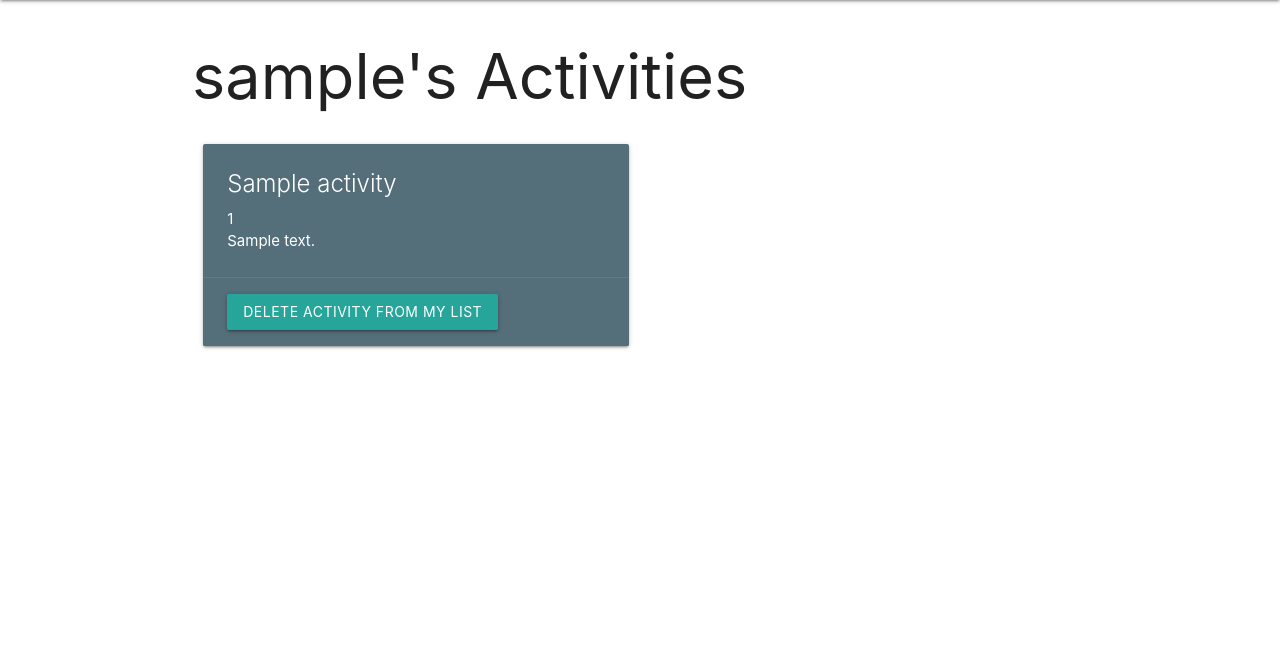
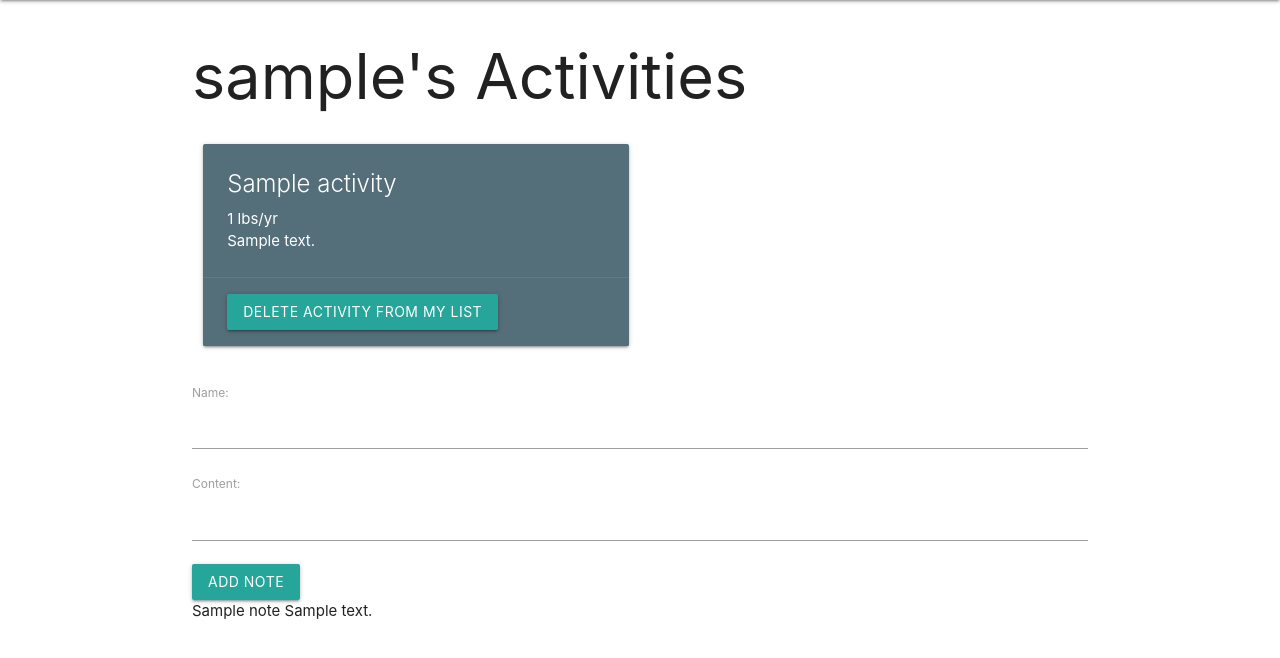
Before and after one commit to kkonkel23/Eco-Acts, a Django app: page /accounts/1/ in a window 1280 px wide. Shown: the part 64-722 px from the top of the page. Run offline with Django 3.2, Linux system fonts and the light colour scheme; tables that the repository leaves empty hold one stand-in row (values such as "Sample post").

Commit message:
add notes form

```diff
--- a/main_app/admin.py
+++ b/main_app/admin.py
@@ -1,5 +1,7 @@
 from django.contrib import admin
-from .models import Activity,
+from .models import Activity, MyActivity, Note
 
 # Register your models here.
 admin.site.register(Activity)
+admin.site.register(MyActivity)
+admin.site.register(Note)
--- a/main_app/templates/user_activities.html
+++ b/main_app/templates/user_activities.html
@@ -8,7 +8,7 @@
       <div class="card blue-grey darken-1">
         <div class="card-content white-text">
           <span class="card-title">{{ activity.name }}</span>
-          <p>{{ activity.savings }}</p>
+          <p>{{ activity.savings }} lbs/yr</p>
           <p>{{ activity.about }}</p>
         </div>
         <div class="card-action">
@@ -19,5 +19,17 @@
 </div>
 
 {% endfor %}
+    <form action="{% url 'add_note' user.id %}" method="post">
+        {% csrf_token %}
+        {{ note_form.as_p }}
+        <input type="submit" class="btn" value="Add Note">
+    </form>
+
+    {% for note in user.note_set.all %}
+          <tr>
+            <td>{{note.name}}</td>
+            <td>{{note.content}}</td>
+          </tr>
+    {% endfor %}
 
 {% endblock %}
--- a/main_app/urls.py
+++ b/main_app/urls.py
@@ -7,7 +7,7 @@ urlpatterns = [
     path('accounts/<int:user_id>/', views.user_activities, name='user_activities'),
     path('activities/', views.ActivityList.as_view(), name='index'),
     path('activities/<int:activity_id>/', views.activities_detail, name='detail'),
-    path('activities/<int:activity_id>/add_note', views.add_note, name='add_note'),
+    path('accounts/<int:user_id>/add_note', views.add_note, name='add_note'),
     path('activities/<int:activity_id>/assoc_activity/<int:user_id>/', views.assoc_activity, name='assoc_activity'),
     path('activities/<int:activity_id>/unassoc_activity/<int:user_id>/', views.unassoc_activity, name='unassoc_activity'),
     path('accounts/signup/', views.signup, name='signup'),
--- a/main_app/views.py
+++ b/main_app/views.py
@@ -5,6 +5,7 @@ from django.contrib.auth import login
 from django.contrib.auth.forms import UserCreationForm
 from django.contrib.auth.mixins import LoginRequiredMixin
 from django.contrib.auth.decorators import login_required
+from .forms import NoteForm
 
 # Create your views here.
 def home(request):
@@ -42,7 +43,8 @@ def user_activities(request, user_id):
     'user': user,
     'my_activities': my_activities,
   }
-  return render(request, 'user_activities.html', context)
+  note_form = NoteForm()
+  return render(request, 'user_activities.html',{ 'note_form': note_form, 'user': user,'my_activities': my_activities,})
 
 def assoc_activity(request, activity_id, user_id):
     activity = Activity.objects.get(id=activity_id)
```
